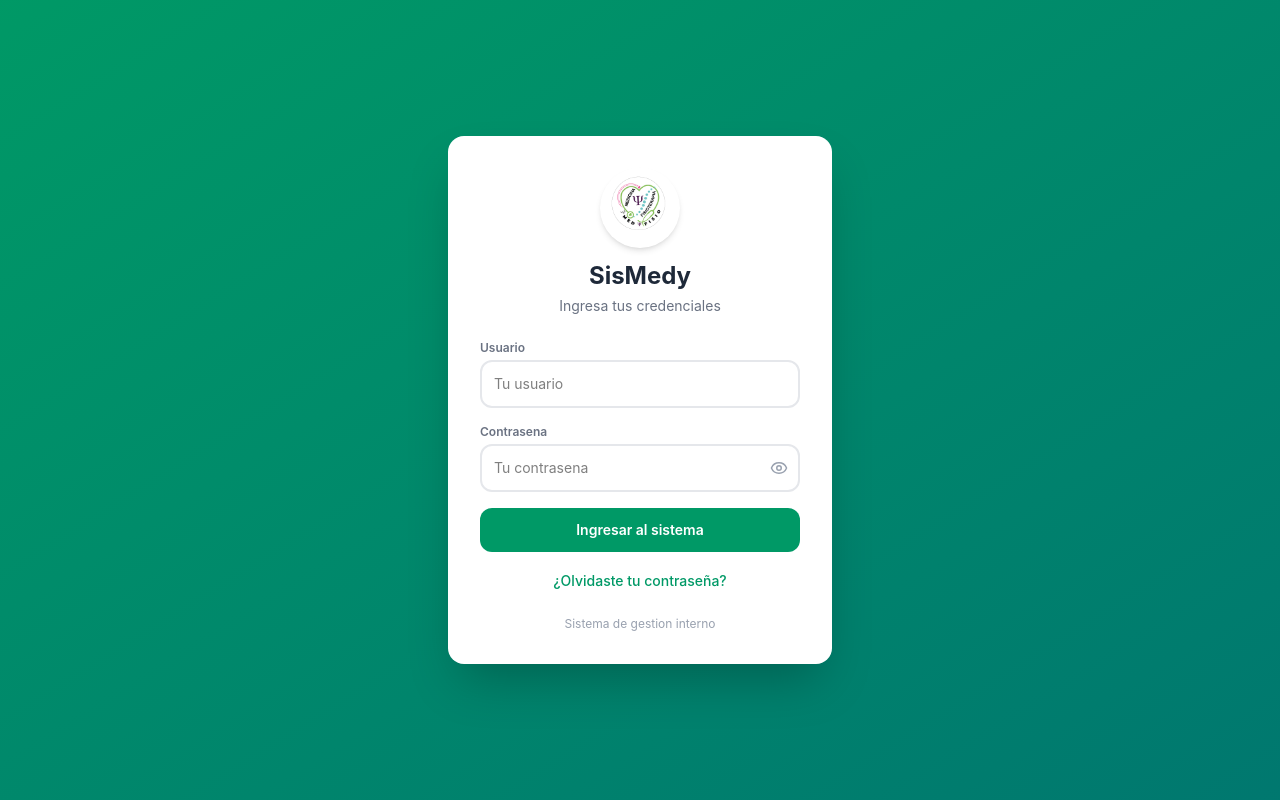
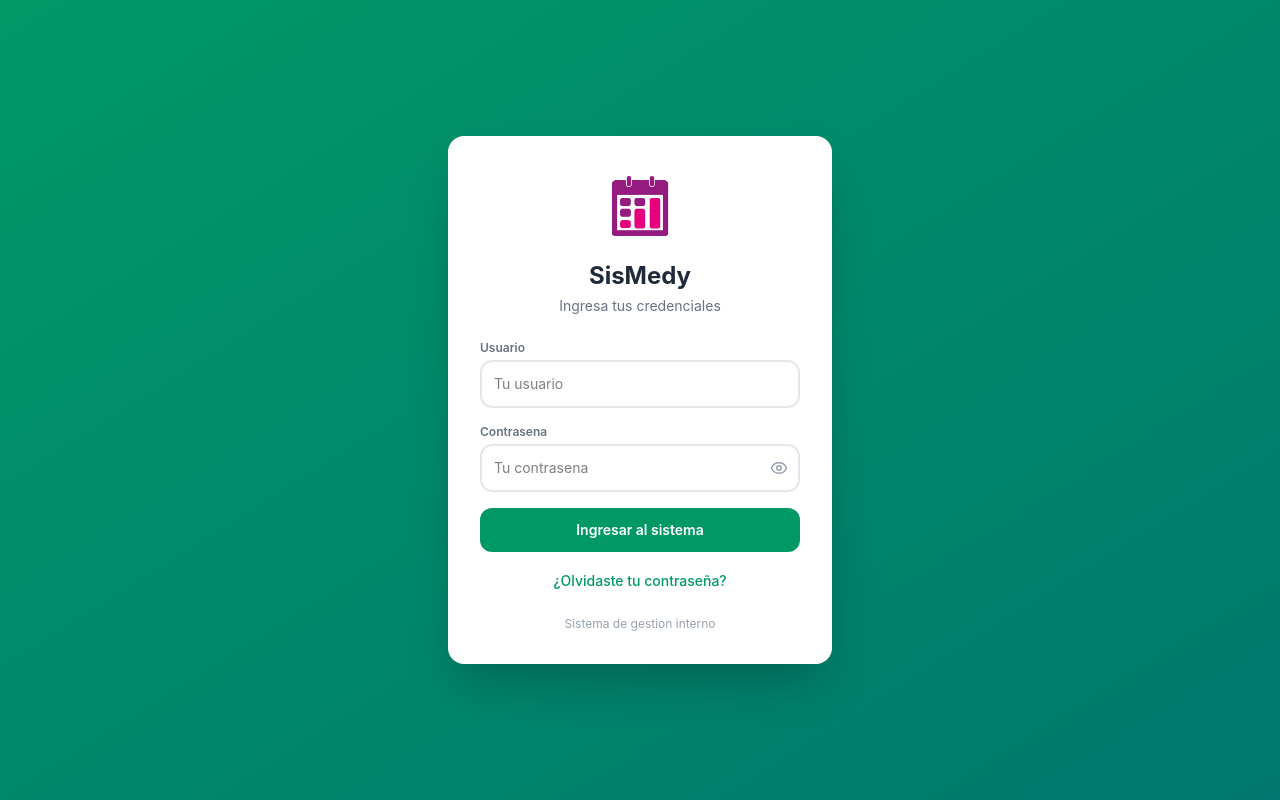
Before and after one commit to olirodri40/frontend-consultora, a React (Vite) app: page /login in a window 1280 px wide. Built offline with nearby package versions, Linux system fonts and the light colour scheme; no server answers.

Commit message:
Usa el logo de SisMedy (calendario) en la pantalla de login
Reemplaza el logo circular de MedyFisio por el nuevo logo de marca del sistema, igual al que ya se usa como ícono de la PWA.

```diff
--- a/src/pages/Login.tsx
+++ b/src/pages/Login.tsx
@@ -4,7 +4,7 @@ import { Eye, EyeOff } from 'lucide-react';
 import { useAuth } from '../context/AuthContext';
 import { loginService } from '../services/auth.service';
 import RecuperarPasswordModal from '../components/ui/RecuperarPasswordModal';
-import logoMedyfisio from '../assets/logo-medyfisio.png';
+import logoSismedy from '../assets/logo-sismedy.png';
 
 export default function Login() {
   const navigate = useNavigate();
@@ -60,7 +60,7 @@ export default function Login() {
       <div className="bg-white rounded-2xl shadow-2xl p-8 w-full max-w-sm">
 
         <div className="text-center mb-6">
-          <img src={logoMedyfisio} alt="MedyFisio" className="w-20 h-20 mx-auto mb-3 rounded-full shadow-md object-cover" />
+          <img src={logoSismedy} alt="SisMedy" className="w-20 h-20 mx-auto mb-3 object-contain" />
           <h1 className="text-2xl font-bold text-gray-800">SisMedy</h1>
           <p className="text-sm text-gray-500 mt-1">Ingresa tus credenciales</p>
         </div>
```
Also changed, not shown: src/assets/logo-sismedy.png (added).
